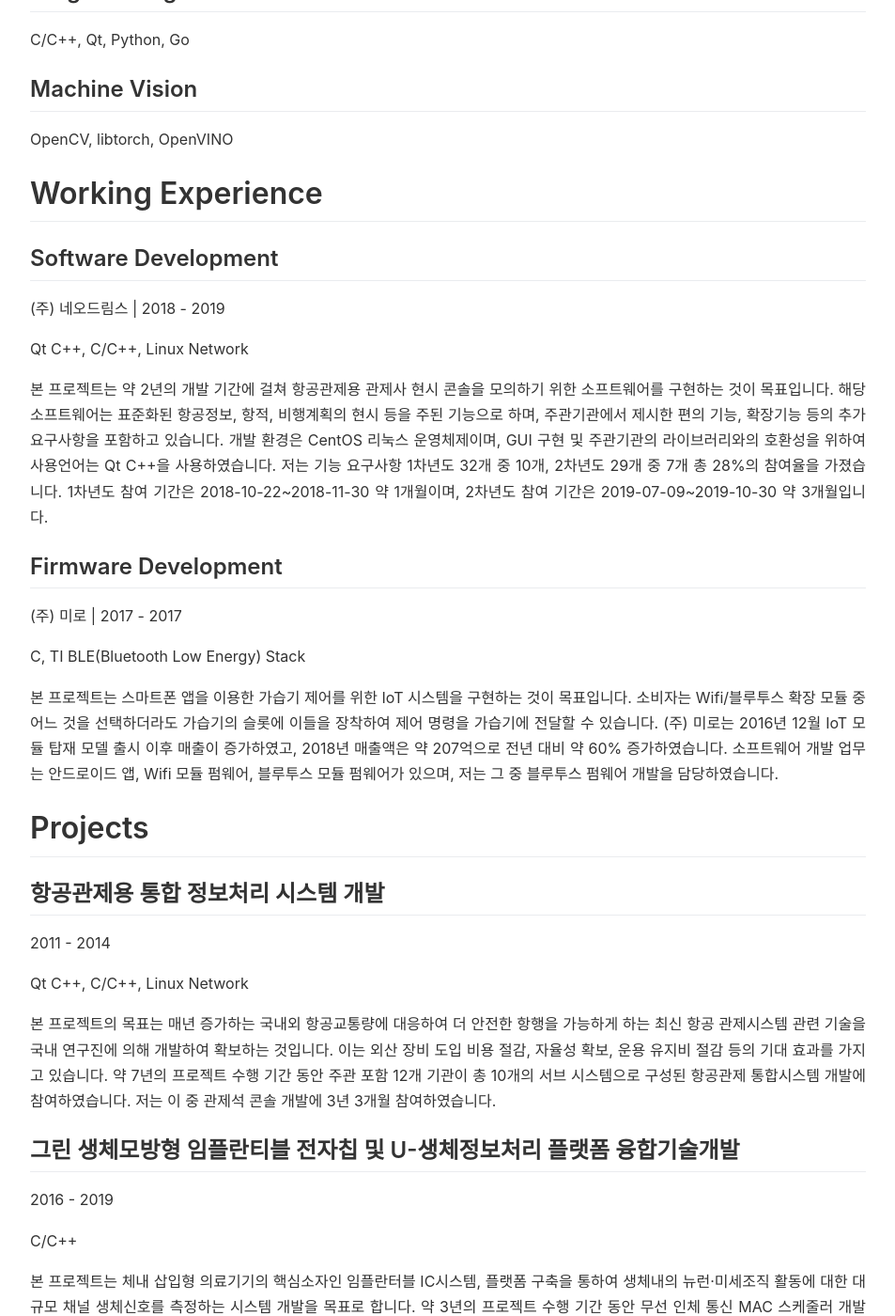
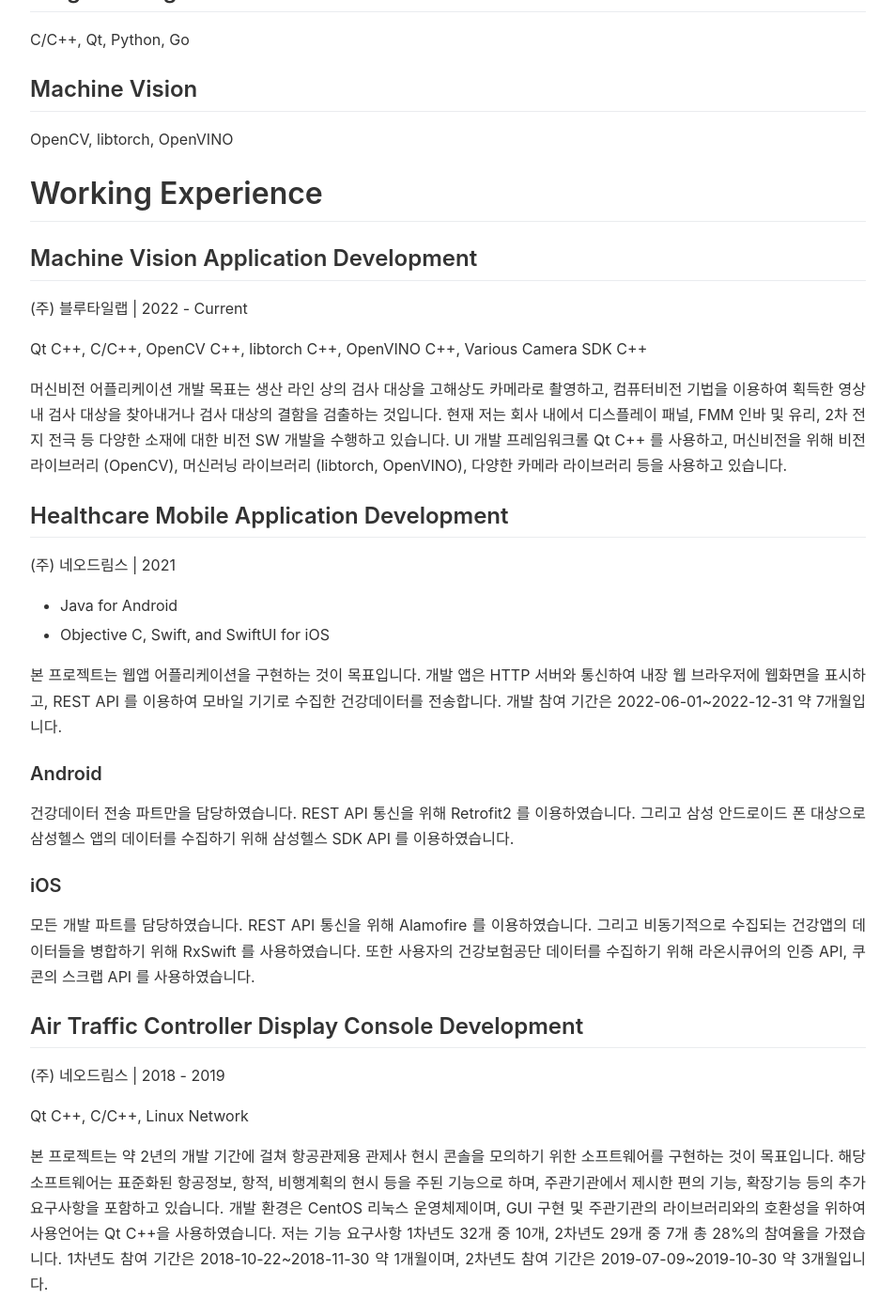
Before and after one commit to citrus-japonica/citrus-japonica.github.io, a Jekyll site: the page built from about.md, in a window 1280 px wide and 1400 px high, scrolled down 1682 px. Shown: the whole window at 94% size, without its empty margins (163-1116 px from the left). Built offline with Jekyll 4.4.1, drawn with Linux system fonts in a browser that asks for light colours; nearby versions of some CDN libraries; some of the changed text lies outside the part shown.

Commit message:
about.md 블루타일랩 이력 추가

```diff
--- a/about.md
+++ b/about.md
@@ -43,14 +43,37 @@ OpenCV, libtorch, OpenVINO
 
 # Working Experience
 
-## Software Development
+## Machine Vision Application Development
+(주) 블루타일랩 | 2022 - Current
+
+Qt C++, C/C++, OpenCV C++, libtorch C++, OpenVINO C++, Various Camera SDK C++
+
+머신비전 어플리케이션 개발 목표는 생산 라인 상의 검사 대상을 고해상도 카메라로 촬영하고, 컴퓨터비전 기법을 이용하여 획득한 영상 내 검사 대상을 찾아내거나 검사 대상의 결함을 검출하는 것입니다.
+현재 저는 회사 내에서 디스플레이 패널, FMM 인바 및 유리, 2차 전지 전극 등 다양한 소재에 대한 비전 SW 개발을 수행하고 있습니다.
+UI 개발 프레임워크롤 Qt C++ 를 사용하고, 머신비전을 위해 비전 라이브러리 (OpenCV), 머신러닝 라이브러리 (libtorch, OpenVINO), 다양한 카메라 라이브러리 등을 사용하고 있습니다.
+
+## Healthcare Mobile Application Development
+(주) 네오드림스 | 2021
+
+- Java for Android
+- Objective C, Swift, and SwiftUI for iOS
+
+본 프로젝트는 웹앱 어플리케이션을 구현하는 것이 목표입니다. 개발 앱은 HTTP 서버와 통신하여 내장 웹 브라우저에 웹화면을 표시하고, REST API 를 이용하여 모바일 기기로 수집한 건강데이터를 전송합니다. 개발 참여 기간은 2022-06-01~2022-12-31 약 7개월입니다.
+
+### Android
+건강데이터 전송 파트만을 담당하였습니다. REST API 통신을 위해 Retrofit2 를 이용하였습니다. 그리고 삼성 안드로이드 폰 대상으로 삼성헬스 앱의 데이터를 수집하기 위해 삼성헬스 SDK API 를 이용하였습니다.
+
+### iOS
+모든 개발 파트를 담당하였습니다. REST API 통신을 위해 Alamofire 를 이용하였습니다. 그리고 비동기적으로 수집되는 건강앱의 데이터들을 병합하기 위해 RxSwift 를 사용하였습니다. 또한 사용자의 건강보험공단 데이터를 수집하기 위해 라온시큐어의 인증 API, 쿠콘의 스크랩 API 를 사용하였습니다.
+
+## Air Traffic Controller Display Console Development
 (주) 네오드림스 | 2018 - 2019
 
 Qt C++, C/C++, Linux Network
 
 본 프로젝트는 약 2년의 개발 기간에 걸쳐 항공관제용 관제사 현시 콘솔을 모의하기 위한 소프트웨어를 구현하는 것이 목표입니다. 해당 소프트웨어는 표준화된 항공정보, 항적, 비행계획의 현시 등을 주된 기능으로 하며, 주관기관에서 제시한 편의 기능, 확장기능 등의 추가 요구사항을 포함하고 있습니다. 개발 환경은 CentOS 리눅스 운영체제이며, GUI 구현 및 주관기관의 라이브러리와의 호환성을 위하여 사용언어는 Qt C++을 사용하였습니다. 저는 기능 요구사항 1차년도 32개 중 10개, 2차년도 29개 중 7개 총 28%의 참여율을 가졌습니다. 1차년도 참여 기간은 2018-10-22~2018-11-30 약 1개월이며, 2차년도 참여 기간은 2019-07-09~2019-10-30 약 3개월입니다.
 
-## Firmware Development
+## Bluetooth Firmware Development
 (주) 미로 | 2017 - 2017
 
 C, TI BLE(Bluetooth Low Energy) Stack
```
